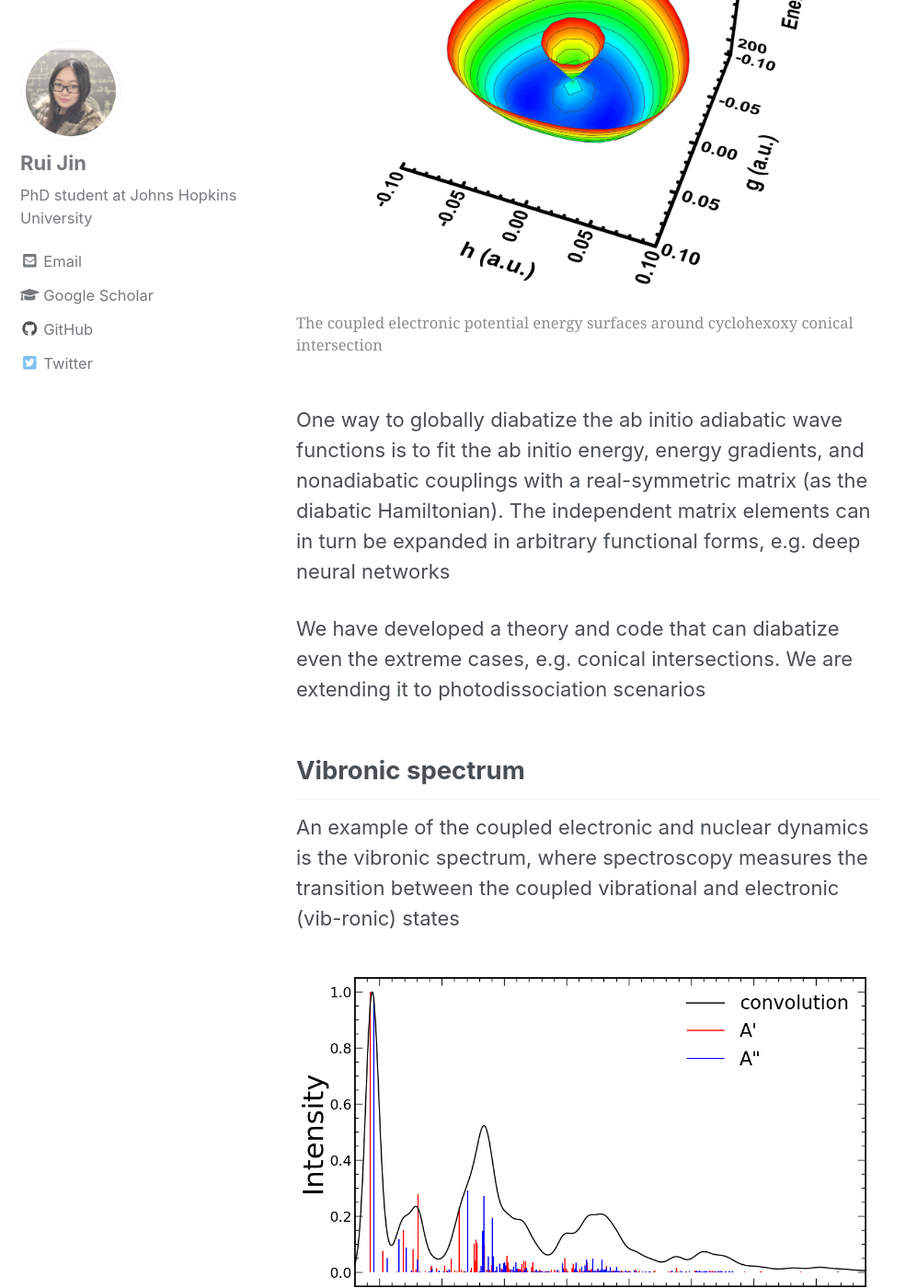
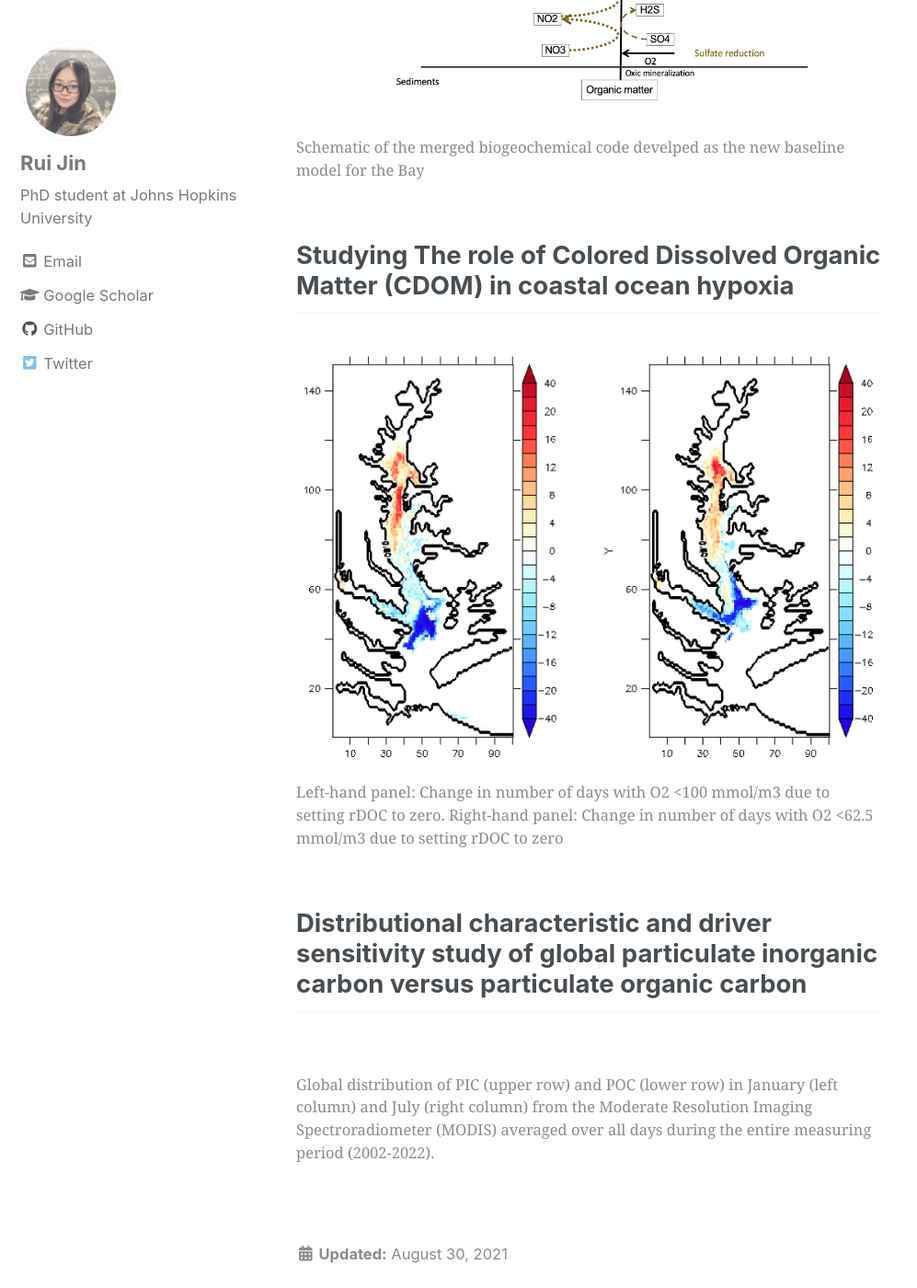
Before and after one commit to RuiJinSZ/RuiJinSZ.github.io, a Jekyll site: the page built from _pages/research.md, in a window 1280 px wide and 1400 px high, scrolled down 828 px. Shown: the whole window at 92% size, without its empty margins (0-997 px from the left). Built offline with Jekyll 4.4.1, drawn with Linux system fonts in a browser that asks for light colours; nearby versions of some CDN libraries; some of the changed text lies outside the part shown.

Commit message:
update pub and research

```diff
--- a/_pages/research.md
+++ b/_pages/research.md
@@ -5,25 +5,14 @@ permalink: /research/
 date: 2021-8-30
 categories: pages
 ---
-## Diabatization
-Most molecular simulations are based on the Born-Oppenheimer approximation, where nucleus obey Newton's laws while electrons provide nothing but a potential energy surface. However, when the electronic dynamics is essential, e.g. in photochemical process or charge transport, the Born-Oppenheimer approximation breaks. Under such circumstances, diabatization is prerequisite for the coupled electronic and nuclear dynamics
+## Constructing a realistic model including the cryptic sulfur cycle in Chesapeake Bay
 
-{% include figure image_path="/assets/images/research/cyclohexoxy_double-cone.jpg" caption="The coupled electronic potential energy surfaces around cyclohexoxy conical intersection"%}
+{% include figure image_path="/assets/images/research/1.jpeg" caption="Schematic of the merged biogeochemical code develped as the new baseline model for the Bay"%}
 
-One way to globally diabatize the ab initio adiabatic wave functions is to fit the ab initio energy, energy gradients, and nonadiabatic couplings with a real-symmetric matrix (as the diabatic Hamiltonian). The independent matrix elements can in turn be expanded in arbitrary functional forms, e.g. deep neural networks
+## Studying The role of Colored Dissolved Organic Matter (CDOM) in coastal ocean hypoxia
 
-We have developed a theory and code that can diabatize even the extreme cases, e.g. conical intersections. We are extending it to photodissociation scenarios
+{% include figure image_path="/assets/images/research/2.png" caption="Left-hand panel:  Change in number of days with O2 <100 mmol/m3 due to setting rDOC to zero. Right-hand panel: Change in number of days with O2 <62.5 mmol/m3 due to setting rDOC to zero"%}
 
-## Vibronic spectrum
-An example of the coupled electronic and nuclear dynamics is the vibronic spectrum, where spectroscopy measures the transition between the coupled vibrational and electronic (vib-ronic) states
+## Distributional characteristic and driver sensitivity study of global particulate inorganic carbon versus particulate organic carbon
 
-{% include figure image_path="/assets/images/research/cyclohexoxy_spectrum.png" caption="The photoelectron spectrum of cyclohexoxy"%}
-
-Since spectroscopy is governed by quantum mechanics, the simulation used to be limited to extremely small molecules (less than 10 atoms). We have developed a theory and code that can treat 18+ atoms. Our upper limit has not been reached yet, so we are still trying out larger and larger molecules
-
-## Semiclassical Moyal Dynamics
-Nuclei is usually considered classical because of its mass. However, in the coupled electronic and nuclear dynamics, a classical description of nuclear dynamics misses out quantum mechanical electronic-nuclear couplings, e.g. quantum coherence. Other than adding an ad hoc coupling, a quantum mechanical or a semiclassical description is the only way. Since quantum mechanics is cursed by dimensionality, semiclassical mechanics is the theory for the next generation.
-
-{% include figure image_path="/assets/images/publications/2018jcp_SMD.jpeg" caption="The tunneling in a double well"%}
-
-We have derived a semiclassical Moyal dynamics theory from phase-space formulation of quantum mechanics. We are working to improve its robustness and efficiency
+{% include figure image_path="/assets/images/publications/3.png" caption="Global distribution of PIC (upper row) and POC (lower row) in January (left column) and July (right column) from the Moderate Resolution Imaging Spectroradiometer (MODIS) averaged over all days during the entire measuring period (2002-2022). "%}
```
Also changed, not shown: _pages/publications.md (+4 -15 lines), assets/images/research/1.jpeg (added), assets/images/research/2.png (added), assets/images/research/3.png (added).
